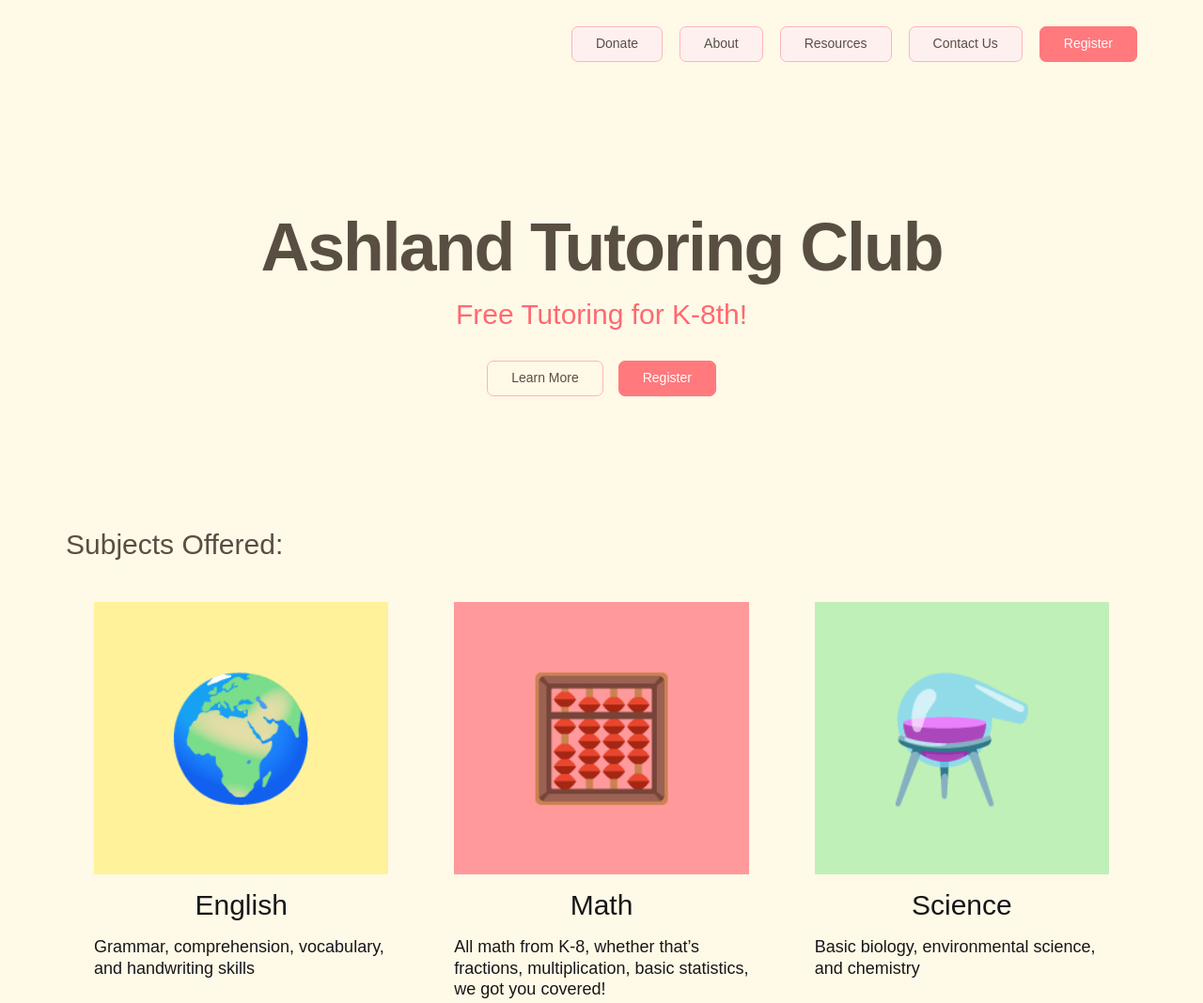
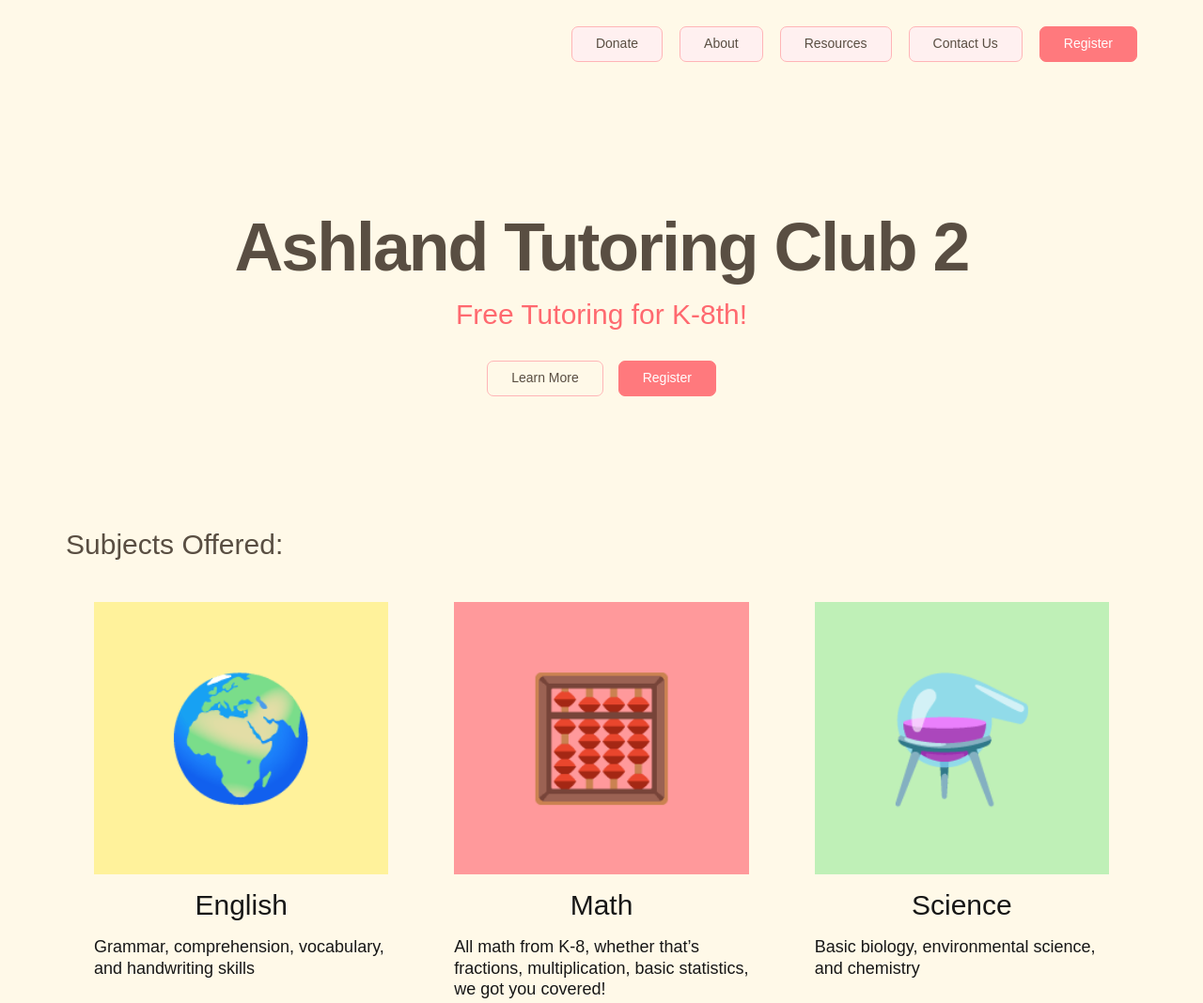
Before and after one commit to danicaca123mango/ashlandtutoringclub, a plain HTML site: page index.html in a window 1280 px wide. Shown: the top 1068 px of the page at 94% size. Drawn offline with Linux system fonts and the light colour scheme.

Commit message:
Update hero section heading text

```diff
--- a/index.html
+++ b/index.html
@@ -334,7 +334,7 @@
 
     <main>
       <section class="hero">
-        <h1>Ashland Tutoring Club</h1>
+        <h1>Ashland Tutoring Club 2</h1>
         <p>Free Tutoring for K-8th!</p>
         <div class="actions">
           <a class="button outline" href="#home/about">Learn More</a>
```
